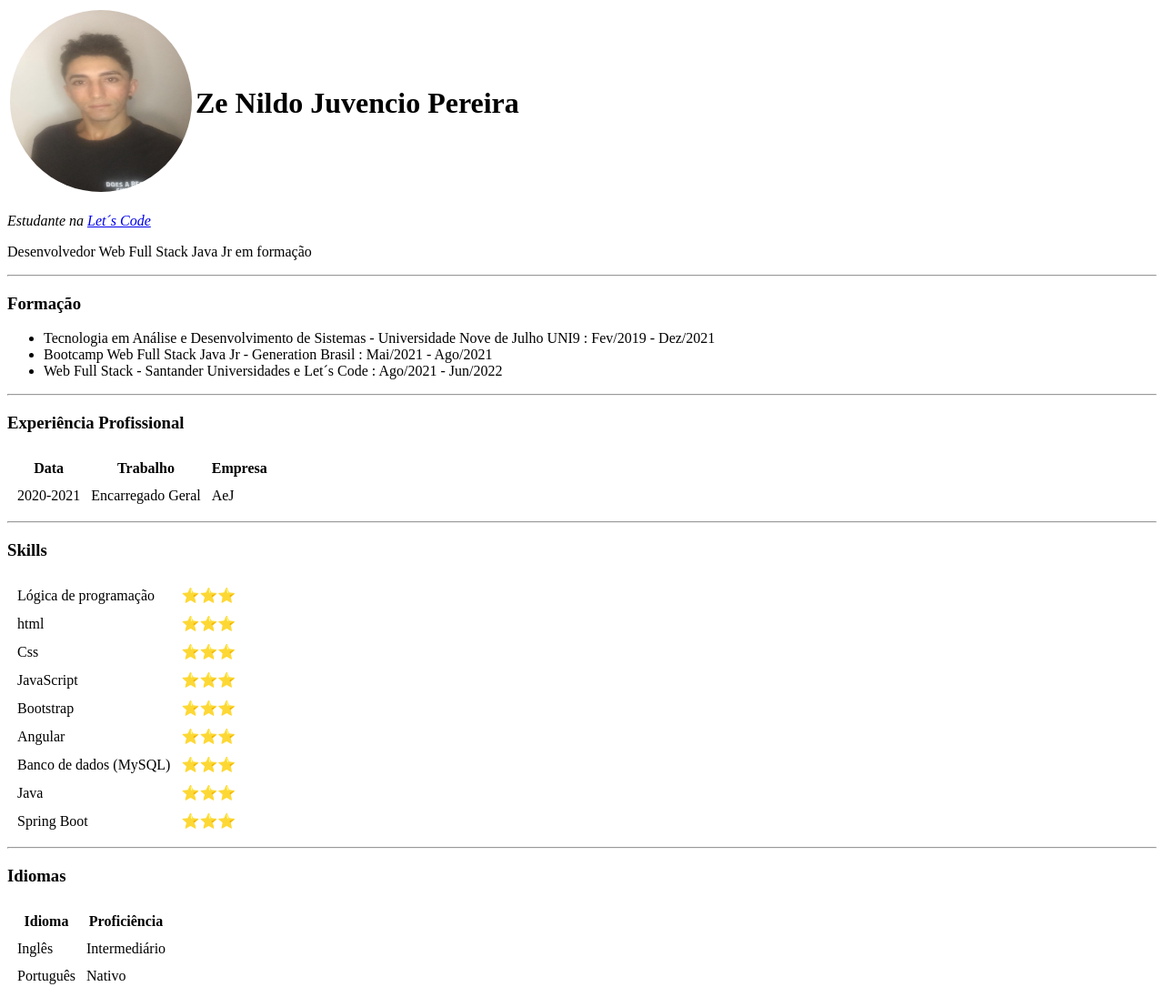
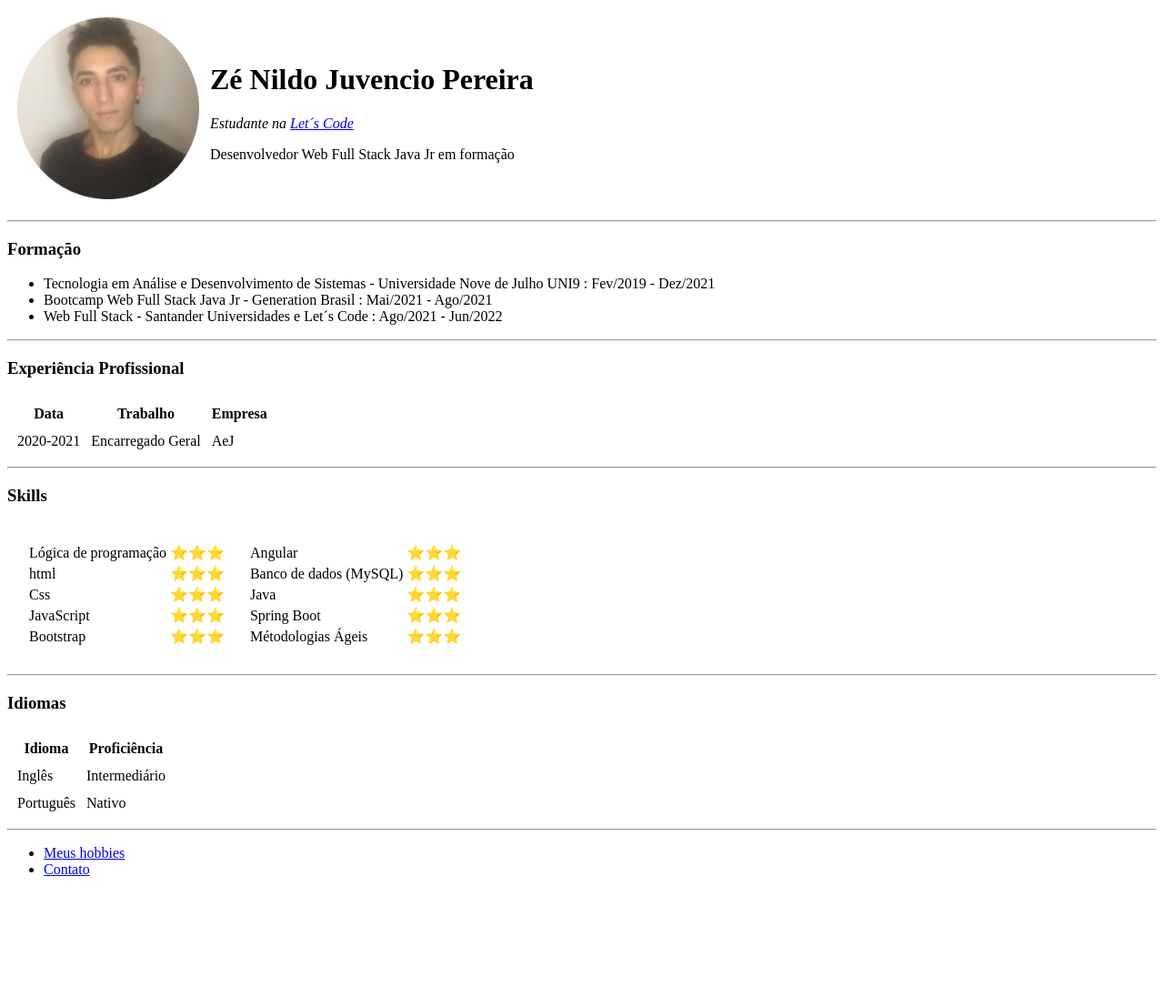
Before and after one commit to xnildo/LetsCode, a plain HTML site: page index.html in a window 1280 px wide. Shown: the top 1096 px of the page at 91% size. After the commit the page ends 981 px from the top, so only its background shows below. Drawn offline with Linux system fonts and the light colour scheme.

Commit message:
pequenas alterações

```diff
--- a/index.html
+++ b/index.html
@@ -7,23 +7,18 @@
     <title>Meu CV</title>
   </head>
   <body>
-    <table>
-      <tbody>
+    <table cellspacing="10">
       <tr>
         <td>
           <img
-              src="./assents/imgs/foto3.jpg"
-              alt="minha foto"
-              style="width: 200px; height: 200px; border-radius: 50%"
+            src="./assents/imgs/foto-redonda.png"
+            alt="minha foto de perfil"
+            width="200"
+            height="200"
           />
         </td>
         <td>
-            <h1>Ze Nildo Juvencio Pereira</h1>
-          </td>
-        </tr>
-      </tbody>
-    </table>
-
+          <h1>Zé Nildo Juvencio Pereira</h1>
           <p>
             <em>
               Estudante na
@@ -31,6 +26,9 @@
             </em>
           </p>
           <p>Desenvolvedor Web Full Stack Java Jr em formação</p>
+        </td>
+      </tr>
+    </table>
     <hr />
     <h3>Formação</h3>
     <ul>
@@ -71,8 +69,11 @@
     </table>
     <hr />
     <h3>Skills</h3>
-    <table cellspacing="10">
-      <tbody>
+
+    <table cellspacing="20">
+      <tr>
+        <td>
+          <table>
             <tr>
               <td>Lógica de programação</td>
               <td>⭐⭐⭐</td>
@@ -93,6 +94,11 @@
               <td>Bootstrap</td>
               <td>⭐⭐⭐</td>
             </tr>
+          </table>
+        </td>
+
+        <td>
+          <table>
             <tr>
               <td>Angular</td>
               <td>⭐⭐⭐</td>
@@ -109,13 +115,20 @@
               <td>Spring Boot</td>
               <td>⭐⭐⭐</td>
             </tr>
-      </tbody>
+            <tr>
+              <td>Métodologias Ágeis</td>
+              <td>⭐⭐⭐</td>
+            </tr>
           </table>
-    <hr>
-    <h3>
-      Idiomas
-    </h3>
-    <table cellspacing= '10'>
+        </td>
+      </tr>
+
+
+
+    </table>
+    <hr />
+    <h3>Idiomas</h3>
+    <table cellspacing="10">
       <tr>
         <th>Idioma</th>
         <th>Proficiência</th>
@@ -129,7 +142,7 @@
         <td>Nativo</td>
       </tr>
     </table>
-    <hr>
+    <hr />
     <ul>
       <li><a href="./hobbies.html">Meus hobbies</a></li>
       <li><a href="./contato.html">Contato</a></li>
```
Also changed, not shown: contato.html (+11 -11 lines), hobbies.html (+2 -2 lines), assents/imgs/foto-redonda.png (added). Lines whose indentation alone changed are shown as unchanged.
